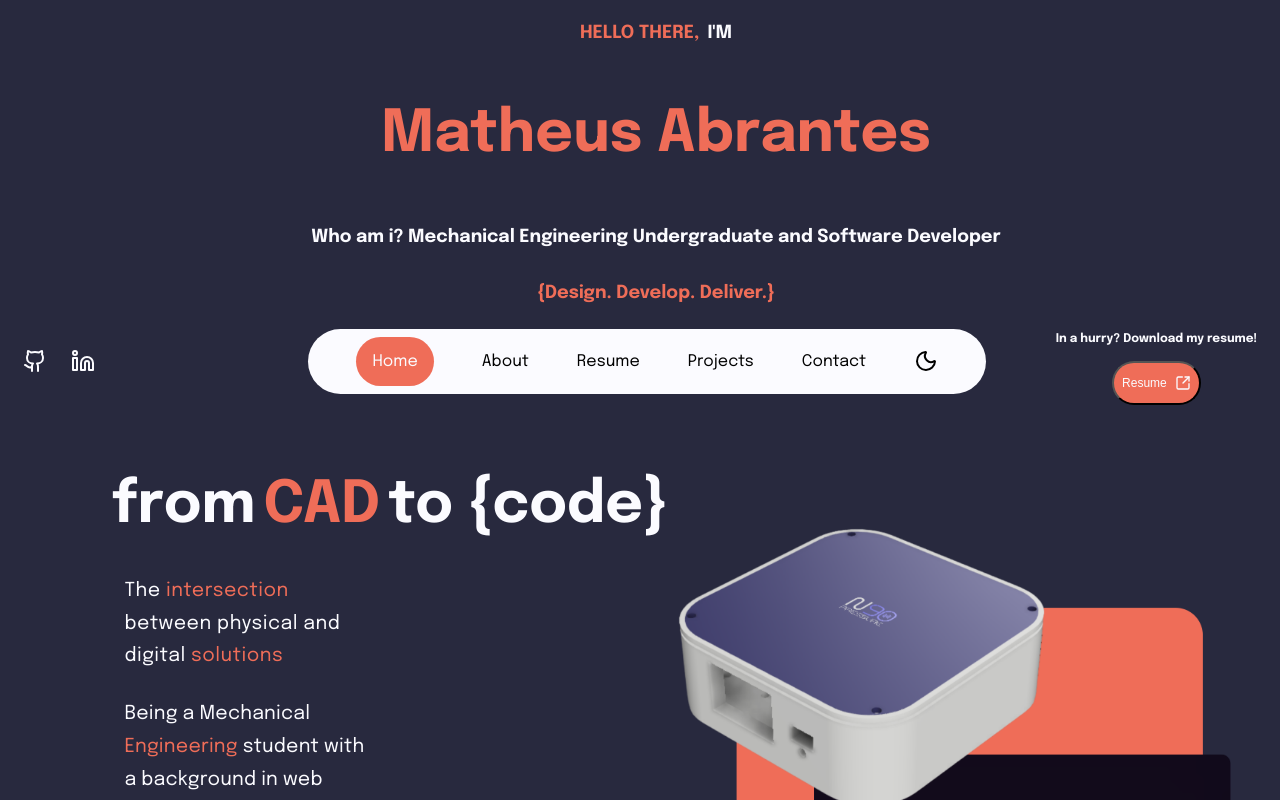
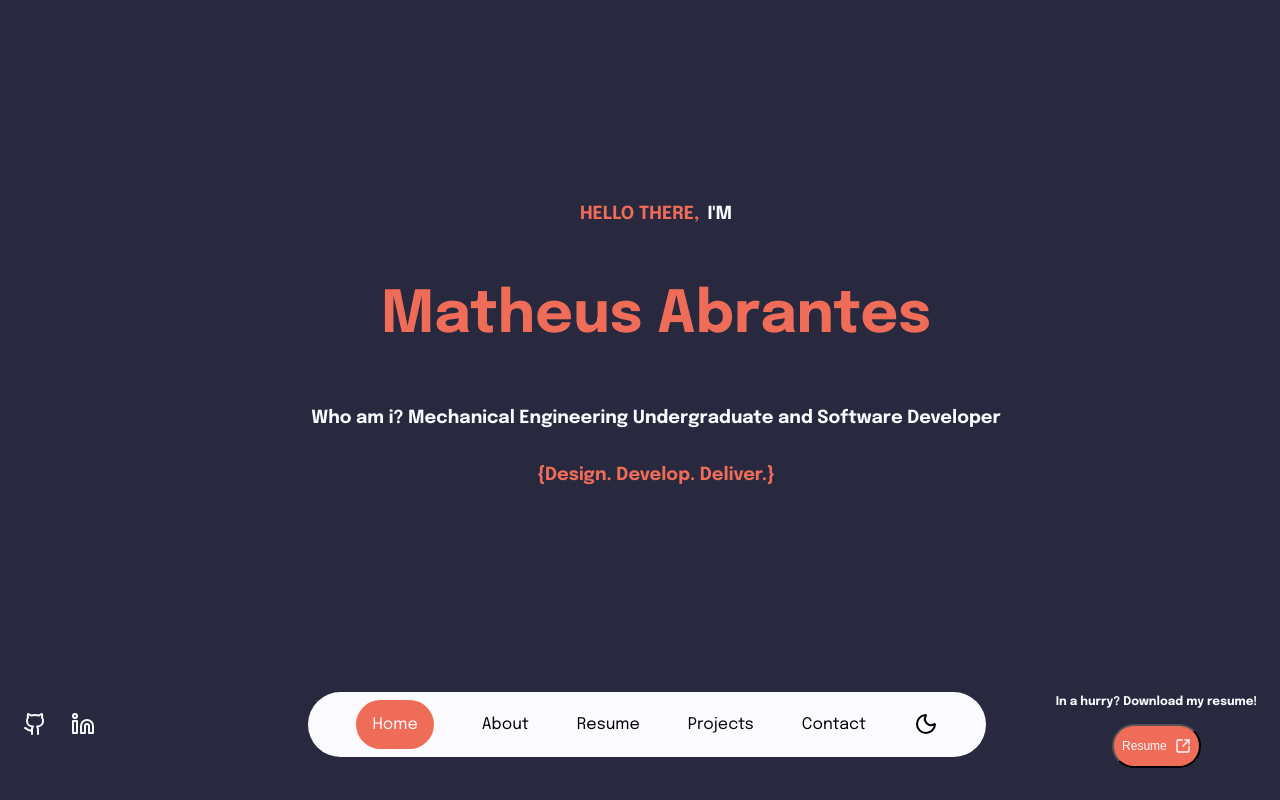
Before and after one commit to mtab-dev/portfolio, a React (Vite) app: page / in a window 1280 px wide. Built offline with nearby package versions, Linux system fonts and the light colour scheme.

Commit message:
style: redundance on hero height

```diff
--- a/src/pages/home.scss
+++ b/src/pages/home.scss
@@ -20,9 +20,9 @@ body {
 
 .hero-section {
     width: 100%;
+    height: 100vh;
     height: 100dvh;
     display: flex;
-    flex: 1;
     flex-direction: column;
     justify-content: center;
     align-items: center;
```
